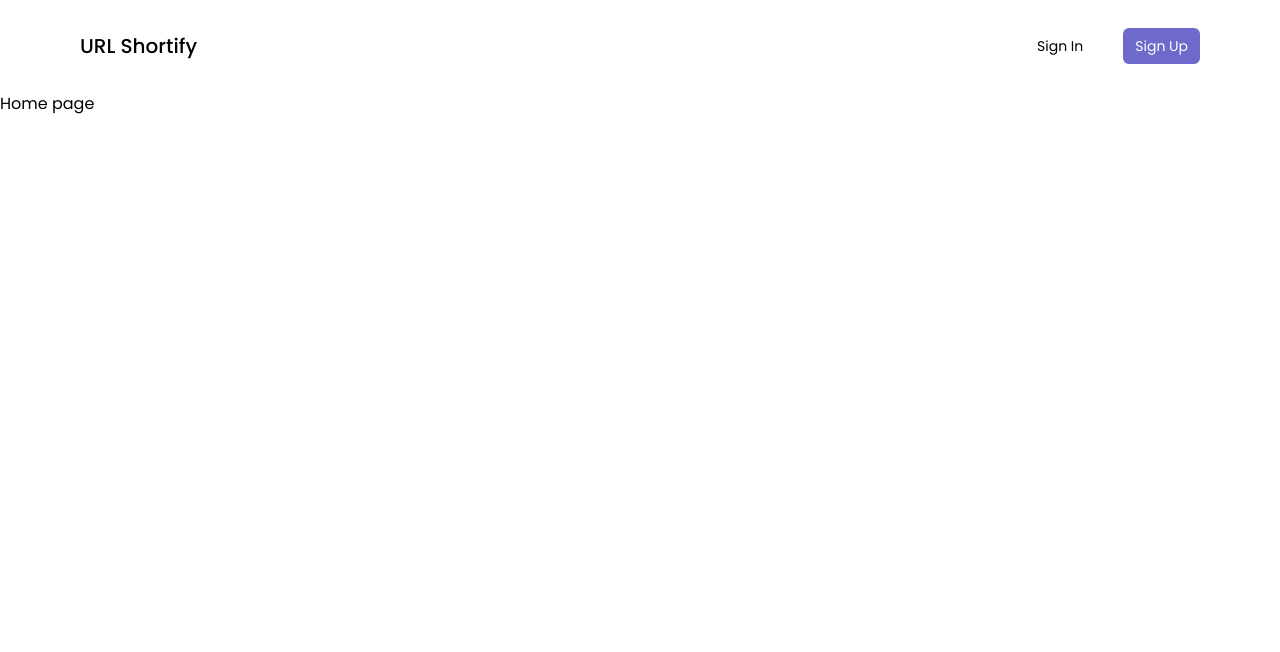
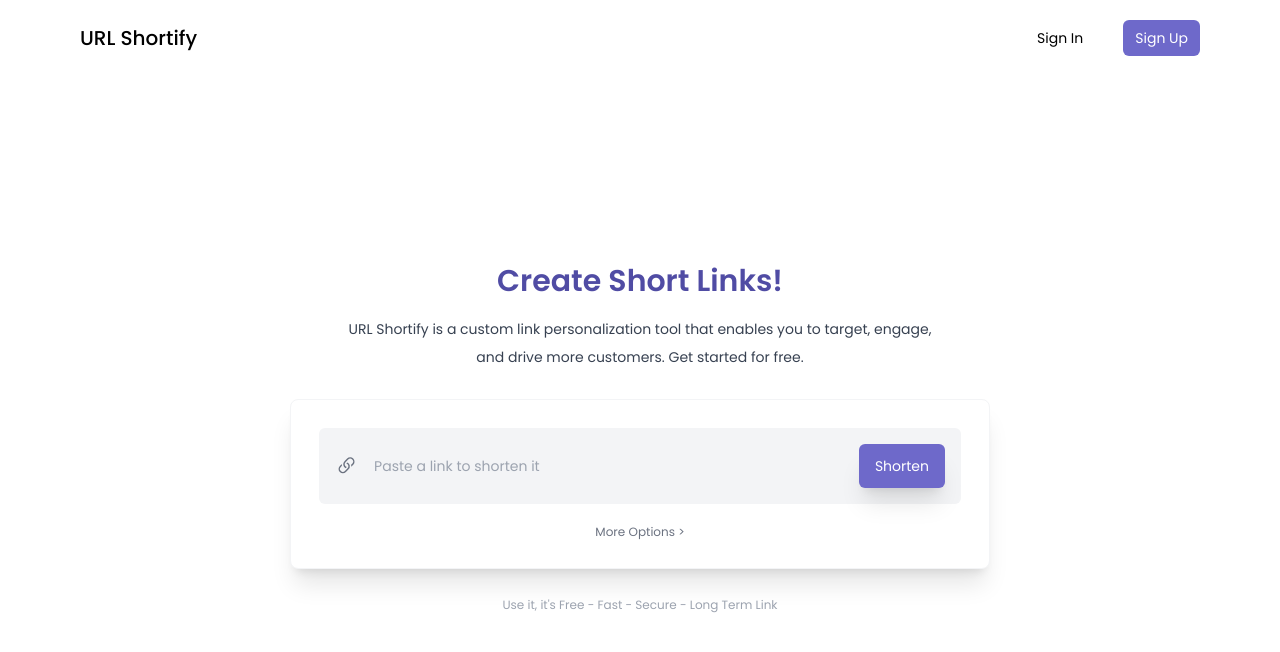
Before and after one commit to stanleyclaudius/url-shortener, a React (Create React App) app in the folder client/: page / in a window 1280 px wide. Shown: the top 652 px of the page. Built offline with nearby package versions, Linux system fonts and the light colour scheme.

Commit message:
Create home page design

```diff
--- a/client/src/components/general/Navbar.tsx
+++ b/client/src/components/general/Navbar.tsx
@@ -20,7 +20,7 @@ const Navbar = () => {
   })
 
   return (
-    <div className='flex items-center justify-between md:px-20 md:py-7 px-6 py-6 w-full'>
+    <div className='flex items-center justify-between md:px-20 md:py-5 px-6 py-6 w-full'>
       <Link to='/'>
         <h1 className='text-xl font-medium'>URL Shortify</h1>
       </Link>
--- a/client/src/pages/Home.tsx
+++ b/client/src/pages/Home.tsx
@@ -1,3 +1,4 @@
+import { BsLink45Deg } from 'react-icons/bs'
 import Navbar from './../components/general/Navbar'
 import Head from './../utils/Head'
 
@@ -5,9 +6,23 @@ const Home = () => {
   return (
     <>
       <Head title='Home' />
-      <Navbar />
-      <div>
-        Home page
+      <div className='flex flex-col h-screen'>
+        <Navbar />
+        <div className='flex flex-col justify-center flex-1'>
+          <div className='text-center'>
+            <h1 className='text-3xl font-semibold text-primaryHover mb-4'>Create Short Links!</h1>
+            <p className='text-sm text-gray-700 w-full max-w-[600px] leading-7 m-auto'>URL Shortify is a custom link personalization tool that enables you to target, engage, and drive more customers. Get started for free.</p>
+            <div className='m-auto bg-white shadow-xl w-full max-w-[700px] rounded-lg border border-gray-100 p-7 mt-7'>
+              <div className='bg-gray-100 p-4 rounded-md flex items-center gap-4'>
+                <BsLink45Deg className='text-3xl text-gray-500' />
+                <input type='text' placeholder='Paste a link to shorten it' className='w-full bg-transparent text-sm outline-0 text-gray-500' />
+                <button className='text-sm bg-primary rounded-md outline-0 shadow-xl text-white px-4 py-3'>Shorten</button>
+              </div>
+              <p className='text-xs text-gray-500 cursor-pointer mt-5'>More Options &gt;</p>
+            </div>
+            <p className='text-xs text-gray-400 mt-7'>Use it, it's Free - Fast - Secure - Long Term Link</p>
+          </div>
+        </div>
       </div>
     </>
   )
```
